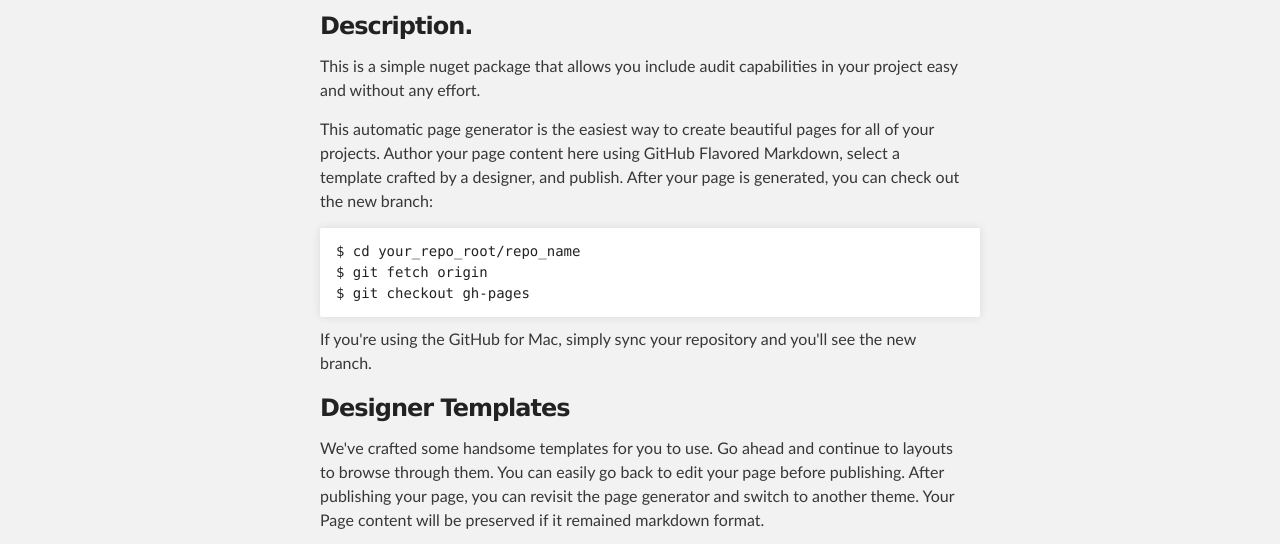
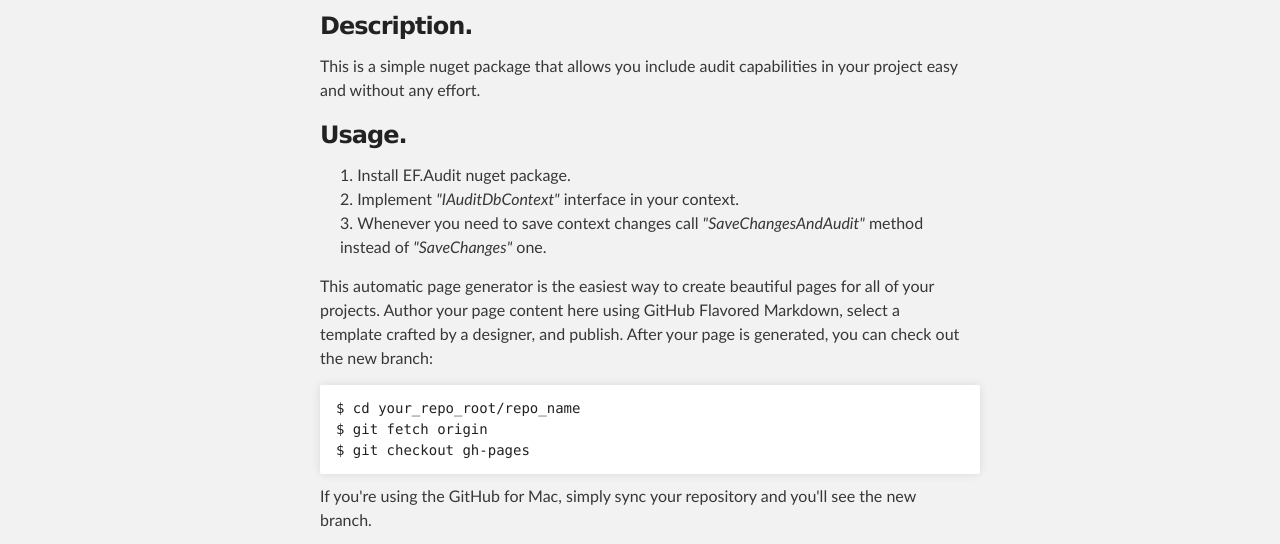
Before and after one commit to biasmey/EF.Audit, a plain HTML site: page index.html in a window 1280 px wide. Shown: the part 252-796 px from the top of the page. Drawn offline with Linux system fonts and the light colour scheme.

```diff
--- a/index.html
+++ b/index.html
@@ -36,7 +36,14 @@
 
 <p>This is a simple nuget package that allows you include audit capabilities in your project easy and without any effort.</p>
 
-<p>This automatic page generator is the easiest way to create beautiful pages for all of your projects. Author your page content here using GitHub Flavored Markdown, select a template crafted by a designer, and publish. After your page is generated, you can check out the new branch:</p>
+<h3>
+<a name="usage" class="anchor" href="#usage"><span class="octicon octicon-link"></span></a>Usage.</h3>
+
+<ol>
+<li>Install EF.Audit nuget package.</li>
+<li>Implement <em>"IAuditDbContext"</em> interface in your context.</li>
+<li>Whenever you need to save context changes call <em>"SaveChangesAndAudit"</em> method instead of <em>"SaveChanges"</em> one.</li>
+</ol><p>This automatic page generator is the easiest way to create beautiful pages for all of your projects. Author your page content here using GitHub Flavored Markdown, select a template crafted by a designer, and publish. After your page is generated, you can check out the new branch:</p>
 
 <pre><code>$ cd your_repo_root/repo_name
 $ git fetch origin
```
Also changed, not shown: params.json (+1 -1 lines).
